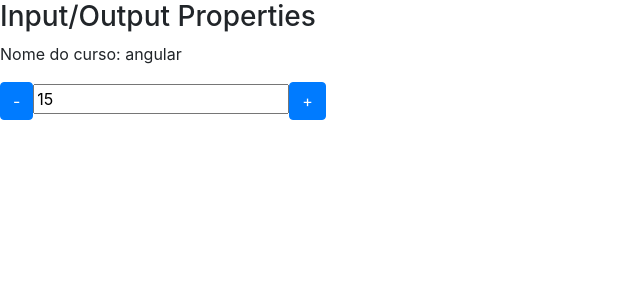
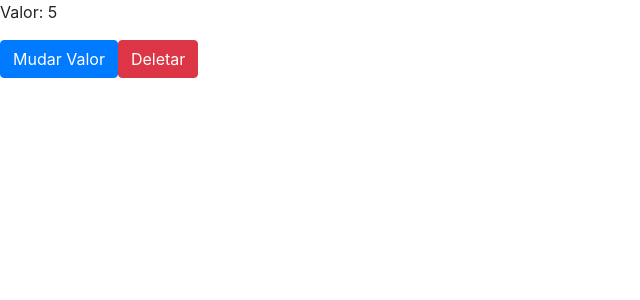
Before and after one commit to LucasTeotonio7/angular-cli, an Angular app in the folder data-binding/: page / in a window 1280 px wide. Shown: the top 300 px of the page, without its empty margins (0-640 px from the left). Built offline with nearby package versions, Linux system fonts and the light colour scheme.

Commit message:
A15-component life cycle

```diff
--- a/data-binding/src/app/app.component.html
+++ b/data-binding/src/app/app.component.html
@@ -1 +1,4 @@
-<app-data-binding></app-data-binding>
+<app-cycle [initialValue]="value" *ngIf="!deleteCicle"></app-cycle>
+<button (click)="changeValue()" class="btn btn-primary">Mudar Valor</button>
+<button (click)="destroyCicle()" class="btn btn-danger">Deletar</button>
+<!-- <app-data-binding></app-data-binding> -->
--- a/data-binding/src/app/app.component.ts
+++ b/data-binding/src/app/app.component.ts
@@ -7,4 +7,16 @@ import { Component } from '@angular/core';
 })
 export class AppComponent {
   title = 'data-binding';
+
+  value: number = 5;
+
+  deleteCicle: boolean = false;
+
+  changeValue(){
+    this.value++;
+  }
+
+  destroyCicle(){
+    this.deleteCicle = true;
+  }
 }
--- a/data-binding/src/app/cycle/cycle.component.html
+++ b/data-binding/src/app/cycle/cycle.component.html
@@ -1 +1 @@
-<p>cycle works!</p>
+<p>Valor: {{ initialValue }}</p>
--- a/data-binding/src/app/cycle/cycle.component.ts
+++ b/data-binding/src/app/cycle/cycle.component.ts
@@ -1,15 +1,63 @@
-import { Component, OnInit } from '@angular/core';
+import {
+  Component,
+  OnInit,
+  OnChanges,
+  DoCheck,
+  AfterContentInit,
+  AfterContentChecked,
+  AfterViewInit,
+  AfterViewChecked,
+  OnDestroy, Input } from '@angular/core';
 
 @Component({
   selector: 'app-cycle',
   templateUrl: './cycle.component.html',
   styleUrls: ['./cycle.component.css']
 })
-export class CycleComponent implements OnInit {
+export class CycleComponent implements OnChanges, OnInit,
+DoCheck, AfterContentInit, AfterContentChecked,
+AfterViewInit, AfterViewChecked, OnDestroy {
 
-  constructor() { }
+  @Input() initialValue: number = 10;
 
-  ngOnInit(): void {
+  constructor() {
+    this.log('constructor');
+  }
+
+  ngOnChanges() {
+    this.log('ngOnChanges');
+  }
+
+  ngOnInit() {
+    this.log('ngOnInit');
+  }
+
+  ngDoCheck() {
+    this.log('ngDoCheck');
+  }
+
+  ngAfterContentInit() {
+    this.log('ngAfterContentInit');
+  }
+
+  ngAfterContentChecked() {
+    this.log('ngAfterContentChecked');
+  }
+
+  ngAfterViewInit() {
+    this.log('ngAfterViewInit');
+  }
+
+  ngAfterViewChecked() {
+    this.log('ngAfterViewChecked');
+  }
+
+  ngOnDestroy() {
+    this.log('ngOnDestroy');
+  }
+
+  private log(hook: string) {
+    console.log(hook);
   }
 
 }
```
